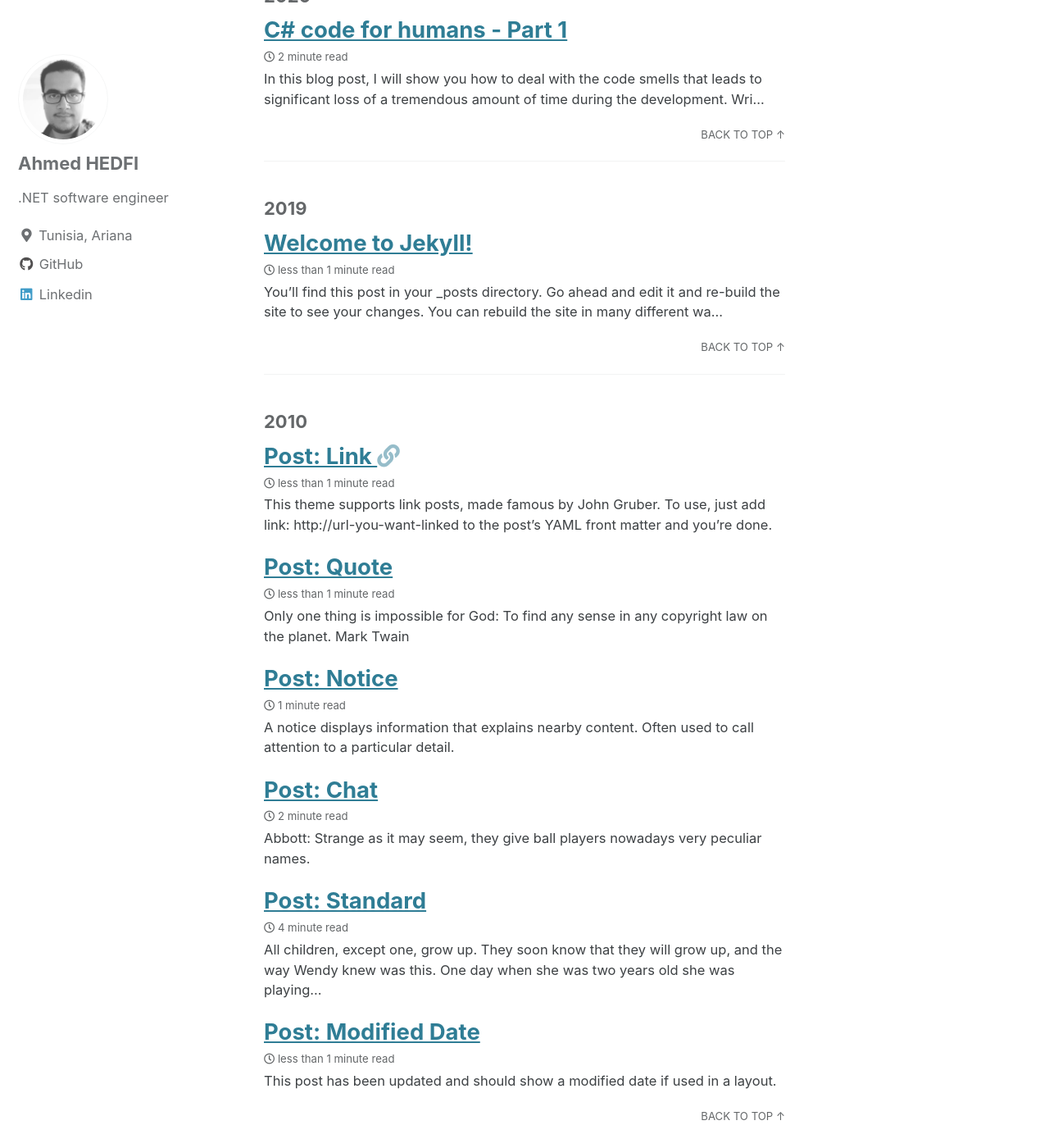
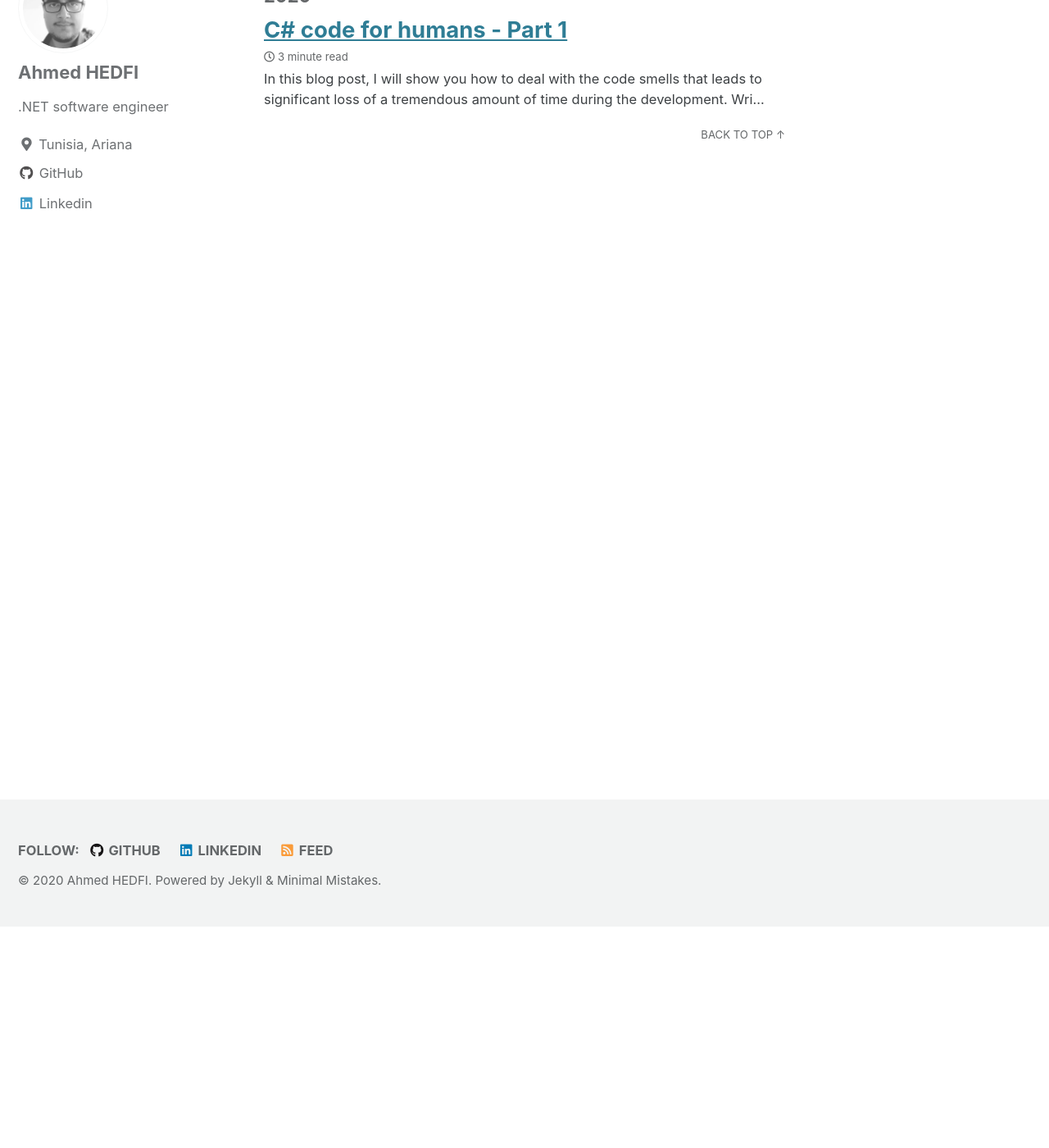
Before and after one commit to ahedfi/ahedfi.github.io, a Jekyll site: the page built from _pages/year-archive.md, in a window 1280 px wide and 1400 px high, scrolled down 270 px. Shown: the whole window at 82% size. Built offline with Jekyll 4.4.1, drawn with Linux system fonts in a browser that asks for light colours; cached includes are drawn as plain includes.

Commit message:
update blog post

````diff
--- a/_posts/2010-01-07-post-modified.md
+++ /dev/null
@@ -1,14 +0,0 @@
----
-title: "Post: Modified Date"
-last_modified_at: 2016-03-09T16:20:02-05:00
-categories:
-  - Blog
-tags:
-  - Post Formats
-  - readability
-  - standard
----
-
-This post has been updated and should show a modified date if used in a layout.
-
-All children, except one, grow up. They soon know that they will grow up, and the way Wendy knew was this. One day when she was two years old she was playing in a garden, and she plucked another flower and ran with it to her mother. I suppose she must have looked rather delightful, for Mrs. Darling put her hand to her heart and cried, "Oh, why can't you remain like this for ever!" This was all that passed between them on the subject, but henceforth Wendy knew that she must grow up. You always know after you are two. Two is the beginning of the end.
--- a/_posts/2010-01-07-post-standard.md
+++ /dev/null
@@ -1,32 +0,0 @@
----
-title: "Post: Standard"
-excerpt_separator: "<!--more-->"
-categories:
-  - Blog
-tags:
-  - Post Formats
-  - readability
-  - standard
----
-
-All children, except one, grow up. They soon know that they will grow up, and the way Wendy knew was this. One day when she was two years old she was playing in a garden, and she plucked another flower and ran with it to her mother. I suppose she must have looked rather delightful, for Mrs. Darling put her hand to her heart and cried, "Oh, why can't you remain like this for ever!" This was all that passed between them on the subject, but henceforth Wendy knew that she must grow up. You always know after you are two. Two is the beginning of the end.
-
-Mrs. Darling first heard of Peter when she was tidying up her children's minds. It is the nightly custom of every good mother after her children are asleep to rummage in their minds and put things straight for next morning, repacking into their proper places the many articles that have wandered during the day.
-
-<!--more-->
-
-This post has a manual excerpt `<!--more-->` set after the second paragraph. The following YAML Front Matter has also be applied:
-
-```yaml
-excerpt_separator: "<!--more-->"
-```
-
-If you could keep awake (but of course you can't) you would see your own mother doing this, and you would find it very interesting to watch her. It is quite like tidying up drawers. You would see her on her knees, I expect, lingering humorously over some of your contents, wondering where on earth you had picked this thing up, making discoveries sweet and not so sweet, pressing this to her cheek as if it were as nice as a kitten, and hurriedly stowing that out of sight. When you wake in the morning, the naughtiness and evil passions with which you went to bed have been folded up small and placed at the bottom of your mind and on the top, beautifully aired, are spread out your prettier thoughts, ready for you to put on.
-
-I don't know whether you have ever seen a map of a person's mind. Doctors sometimes draw maps of other parts of you, and your own map can become intensely interesting, but catch them trying to draw a map of a child's mind, which is not only confused, but keeps going round all the time. There are zigzag lines on it, just like your temperature on a card, and these are probably roads in the island, for the Neverland is always more or less an island, with astonishing splashes of colour here and there, and coral reefs and rakish-looking craft in the offing, and savages and lonely lairs, and gnomes who are mostly tailors, and caves through which a river runs, and princes with six elder brothers, and a hut fast going to decay, and one very small old lady with a hooked nose. It would be an easy map if that were all, but there is also first day at school, religion, fathers, the round pond, needle-work, murders, hangings, verbs that take the dative, chocolate pudding day, getting into braces, say ninety-nine, three-pence for pulling out your tooth yourself, and so on, and either these are part of the island or they are another map showing through, and it is all rather confusing, especially as nothing will stand still.
-
-Of course the Neverlands vary a good deal. John's, for instance, had a lagoon with flamingoes flying over it at which John was shooting, while Michael, who was very small, had a flamingo with lagoons flying over it. John lived in a boat turned upside down on the sands, Michael in a wigwam, Wendy in a house of leaves deftly sewn together. John had no friends, Michael had friends at night, Wendy had a pet wolf forsaken by its parents, but on the whole the Neverlands have a family resemblance, and if they stood still in a row you could say of them that they have each other's nose, and so forth. On these magic shores children at play are for ever beaching their coracles [simple boat]. We too have been there; we can still hear the sound of the surf, though we shall land no more.
-
-Of all delectable islands the Neverland is the snuggest and most compact, not large and sprawly, you know, with tedious distances between one adventure and another, but nicely crammed. When you play at it by day with the chairs and table-cloth, it is not in the least alarming, but in the two minutes before you go to sleep it becomes very real. That is why there are night-lights.
-
-Occasionally in her travels through her children's minds Mrs. Darling found things she could not understand, and of these quite the most perplexing was the word Peter. She knew of no Peter, and yet he was here and there in John and Michael's minds, while Wendy's began to be scrawled all over with him. The name stood out in bolder letters than any of the other words, and as Mrs. Darling gazed she felt that it had an oddly cocky appearance.
--- a/_posts/2010-01-08-post-chat.md
+++ /dev/null
@@ -1,134 +0,0 @@
----
-title: "Post: Chat"
-categories:
-  - Blog
-tags:
-  - chat
-  - Post Formats
----
-
-Abbott: Strange as it may seem, they give ball players nowadays very peculiar names.
-
-Costello: Funny names?
-
-Abbott: Nicknames, nicknames. Now, on the St. Louis team we have Who's on first, What's on second, I Don't Know is on third--
-
-Costello: That's what I want to find out. I want you to tell me the names of the fellows on the St. Louis team.
-
-Abbott: I'm telling you. Who's on first, What's on second, I Don't Know is on third--
-
-Costello: You know the fellows' names?
-
-Abbott: Yes.
-
-Costello: Well, then who's playing first?
-
-Abbott: Yes.
-
-Costello: I mean the fellow's name on first base.
-
-Abbott: Who.
-
-Costello: The fellow playin' first base.
-
-Abbott: Who.
-
-Costello: The guy on first base.
-
-Abbott: Who is on first.
-
-Costello: Well, what are you askin' me for?
-
-Abbott: I'm not asking you--I'm telling you. Who is on first.
-
-Costello: I'm asking you--who's on first?
-
-Abbott: That's the man's name.
-
-Costello: That's who's name?
-
-Abbott: Yes.
-
-Costello: When you pay off the first baseman every month, who gets the money?
-
-Abbott: Every dollar of it. And why not, the man's entitled to it.
-
-Costello: Who is?
-
-Abbott: Yes.
-
-Costello: So who gets it?
-
-Abbott: Why shouldn't he? Sometimes his wife comes down and collects it.
-
-Costello: Who's wife?
-
-Abbott: Yes. After all, the man earns it.
-
-Costello: Who does?
-
-Abbott: Absolutely.
-
-Costello: Well, all I'm trying to find out is what's the guy's name on first base?
-
-Abbott: Oh, no, no. What is on second base.
-
-Costello: I'm not asking you who's on second.
-
-Abbott: Who's on first!
-
-Costello: St. Louis has a good outfield?
-
-Abbott: Oh, absolutely.
-
-Costello: The left fielder's name?
-
-Abbott: Why.
-
-Costello: I don't know, I just thought I'd ask.
-
-Abbott: Well, I just thought I'd tell you.
-
-Costello: Then tell me who's playing left field?
-
-Abbott: Who's playing first.
-
-Costello: Stay out of the infield! The left fielder's name?
-
-Abbott: Why.
-
-Costello: Because.
-
-Abbott: Oh, he's center field.
-
-Costello: Wait a minute. You got a pitcher on this team?
-
-Abbott: Wouldn't this be a fine team without a pitcher?
-
-Costello: Tell me the pitcher's name.
-
-Abbott: Tomorrow.
-
-Costello: Now, when the guy at bat bunts the ball--me being a good catcher--I want to throw the guy out at first base, so I pick up the ball and throw it to who?
-
-Abbott: Now, that's he first thing you've said right.
-
-Costello: I DON'T EVEN KNOW WHAT I'M TALKING ABOUT!
-
-Abbott: Don't get excited. Take it easy.
-
-Costello: I throw the ball to first base, whoever it is grabs the ball, so the guy runs to second. Who picks up the ball and throws it to what. What throws it to I don't know. I don't know throws it back to tomorrow--a triple play.
-
-Abbott: Yeah, it could be.
-
-Costello: Another guy gets up and it's a long ball to center.
-
-Abbott: Because.
-
-Costello: Why? I don't know. And I don't care.
-
-Abbott: What was that?
-
-Costello: I said, I DON'T CARE!
-
-Abbott: Oh, that's our shortstop!
--- a/_posts/2010-02-05-post-notice.md
+++ /dev/null
@@ -1,68 +0,0 @@
----
-title: "Post: Notice"
-categories:
-  - Blog
-tags:
-  - Post Formats
-  - notice
----
-
-A notice displays information that explains nearby content. Often used to call attention to a particular detail.
-
-When using Kramdown `{: .notice}` can be added after a sentence to assign the `.notice` to the `<p></p>` element.
-
-**Changes in Service:** We just updated our [privacy policy](#) here to better service our customers. We recommend reviewing the changes.
-{: .notice}
-
-**Primary Notice:** Lorem ipsum dolor sit amet, consectetur adipiscing elit. Integer nec odio. [Praesent libero](#). Sed cursus ante dapibus diam. Sed nisi. Nulla quis sem at nibh elementum imperdiet.
-{: .notice--primary}
-
-**Info Notice:** Lorem ipsum dolor sit amet, [consectetur adipiscing elit](#). Integer nec odio. Praesent libero. Sed cursus ante dapibus diam. Sed nisi. Nulla quis sem at nibh elementum imperdiet.
-{: .notice--info}
-
-**Warning Notice:** Lorem ipsum dolor sit amet, consectetur adipiscing elit. [Integer nec odio](#). Praesent libero. Sed cursus ante dapibus diam. Sed nisi. Nulla quis sem at nibh elementum imperdiet.
-{: .notice--warning}
-
-**Danger Notice:** Lorem ipsum dolor sit amet, [consectetur adipiscing](#) elit. Integer nec odio. Praesent libero. Sed cursus ante dapibus diam. Sed nisi. Nulla quis sem at nibh elementum imperdiet.
-{: .notice--danger}
-
-**Success Notice:** Lorem ipsum dolor sit amet, consectetur adipiscing elit. Integer nec odio. Praesent libero. Sed cursus ante dapibus diam. Sed nisi. Nulla quis sem at [nibh elementum](#) imperdiet.
-{: .notice--success}
-
-Want to wrap several paragraphs or other elements in a notice? Using Liquid to capture the content and then filter it with `markdownify` is a good way to go.
-
-```html
-{% raw %}{% capture notice-2 %}
-#### New Site Features
-
-* You can now have cover images on blog pages
-* Drafts will now auto-save while writing
-{% endcapture %}{% endraw %}
-
-<div class="notice">{% raw %}{{ notice-2 | markdownify }}{% endraw %}</div>
-```
-
-{% capture notice-2 %}
-#### New Site Features
-
-* You can now have cover images on blog pages
-* Drafts will now auto-save while writing
-{% endcapture %}
-
-<div class="notice">
-  {{ notice-2 | markdownify }}
-</div>
-
-Or you could skip the capture and stick with straight HTML.
-
-```html
-<div class="notice">
-  <h4>Message</h4>
-  <p>A basic message.</p>
-</div>
-```
-
-<div class="notice">
-  <h4>Message</h4>
-  <p>A basic message.</p>
-</div>
--- a/_posts/2010-02-05-post-quote.md
+++ /dev/null
@@ -1,12 +0,0 @@
----
-title: "Post: Quote"
-categories:
-  - Blog
-tags:
-  - Post Formats
-  - quote
----
-
-> Only one thing is impossible for God: To find any sense in any copyright law on the planet.
-
-> <cite><a href="http://www.brainyquote.com/quotes/quotes/m/marktwain163473.html">Mark Twain</a></cite>
--- a/_posts/2010-03-07-post-link.md
+++ /dev/null
@@ -1,15 +0,0 @@
----
-title: "Post: Link"
-categories:
-  - Blog
-tags:
-  - link
-  - Post Formats
-link: https://github.com
----
-
-This theme supports **link posts**, made famous by John Gruber. To use, just add `link: http://url-you-want-linked` to the post's YAML front matter and you're done.
-
-> And this is how a quote looks.
-
-Some [link](#) can also be shown.
--- a/_posts/2019-04-18-welcome-to-jekyll.md
+++ /dev/null
@@ -1,29 +0,0 @@
----
-title: "Welcome to Jekyll!"
-date: 2019-04-18T15:34:30-04:00
-categories:
-  - blog
-tags:
-  - Jekyll
-  - update
----
-
-You'll find this post in your `_posts` directory. Go ahead and edit it and re-build the site to see your changes. You can rebuild the site in many different ways, but the most common way is to run `jekyll serve`, which launches a web server and auto-regenerates your site when a file is updated.
-
-To add new posts, simply add a file in the `_posts` directory that follows the convention `YYYY-MM-DD-name-of-post.ext` and includes the necessary front matter. Take a look at the source for this post to get an idea about how it works.
-
-Jekyll also offers powerful support for code snippets:
-
-```ruby
-def print_hi(name)
-  puts "Hi, #{name}"
-end
-print_hi('Tom')
-#=> prints 'Hi, Tom' to STDOUT.
-```
-
-Check out the [Jekyll docs][jekyll-docs] for more info on how to get the most out of Jekyll. File all bugs/feature requests at [Jekyll’s GitHub repo][jekyll-gh]. If you have questions, you can ask them on [Jekyll Talk][jekyll-talk].
-
-[jekyll-docs]: https://jekyllrb.com/docs/home
-[jekyll-gh]:   https://github.com/jekyll/jekyll
-[jekyll-talk]: https://talk.jekyllrb.com/
--- a/_posts/2020-07-28-csharp-code-for-humans.md
+++ b/_posts/2020-07-28-csharp-code-for-humans.md
@@ -14,7 +15,7 @@ Writing clean code should meet certain rules. Before listing these rules, I want
 > Any fool can write code that a computer can understand. Good programmers write code that humans can understand.
 > <cite><a href="https://en.wikiquote.org/wiki/Martin_Fowler">Martin Fowler</a></cite>
 
-This quote resumes the meaning of clean code.
+This quote summarizes what I am intending to explain.
 So after solving a problem, you should ask yourself if your code is readable and maintainable as possible.
 To answer this question,
 Check if your code meets the following rules.
@@ -137,9 +138,89 @@ public class Contact
    }
 }
 ```
-**Rule 5:** Use pascal case for the class name, public properties and method name . For the private fields, method arguments and local variables use camel case.
+**Rule 5:** Use **pascal case** for the **class name**, **public properties** and **method name** . For the **private fields**, **method arguments** and **local variables** use **camel case**.
 {: .notice--success}
 
 **N.B:** prefix the private field with underscores and
 use pascal case to the fields when its access modifier is different than private.
 {: .notice--primary}
+
+## Naming Classes
+
+The class name should be chosen from problem domain so that the next time the another developer can easily use the code.
+
+
+You should follow specific guidelines for naming classes:
+* Good class names are nouns not verbs.
+* The name should be specific to create a [cohesive class](https://en.wikipedia.org/wiki/Cohesion_(computer_science))
+* The noun should lead the design to the single responsablity
+
+``` csharp
+// Bad Code
+Common
+Utility
+MyEntity
+```
+
+``` csharp
+// Clean Code
+Contact
+Account
+ActivityRepository
+```
+
+
+**Rule 6:** Use meaningful names in domain context
+{: .notice--success}
+
+## Naming Methods
+
+As we mentioned before, we should avoid meaningless names. A good method name should be meaningful without looking at the implementation.
+
+If you find yourself using one of these words: `And`,`Or`, `If` and `_`,  you probably need to split the method because it is a sign that it has a lot of things to do.
+
+
+``` csharp
+// Bad Code
+Get
+Process
+ValidateAndLogin
+```
+
+``` csharp
+// Clean Code
+GetUser
+SendNotification
+Vatidate
+Login
+```
+
+**Rule 7:** The developer should not look at the implementation to understand what the method does
+{: .notice--success}
+
+## Naming boolean variables
+
+``` csharp
+// Bad Code
+status
+login
+close
+if(status)
+{
+
+}
+```
+
+``` csharp
+// Clean Code
+isEnabled
+isLogged
+isClosed
+if(isEnabled)
+{
+
+}
+```
+
+**Rule 8:** Boolean names should sound like asking true/false questions
+{: .notice--success}
````
Also changed, not shown: other parts of _posts/2020-07-28-csharp-code-for-humans.md (+1 -0 lines).
